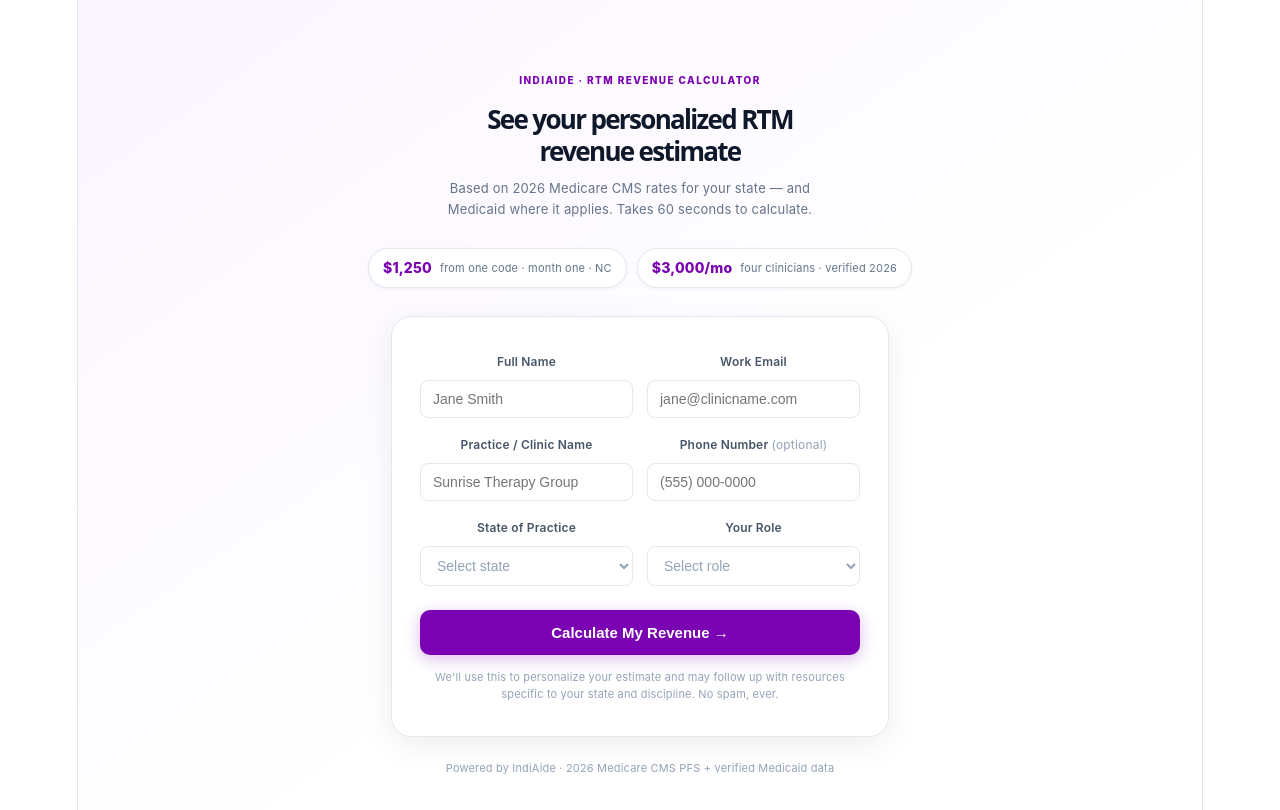
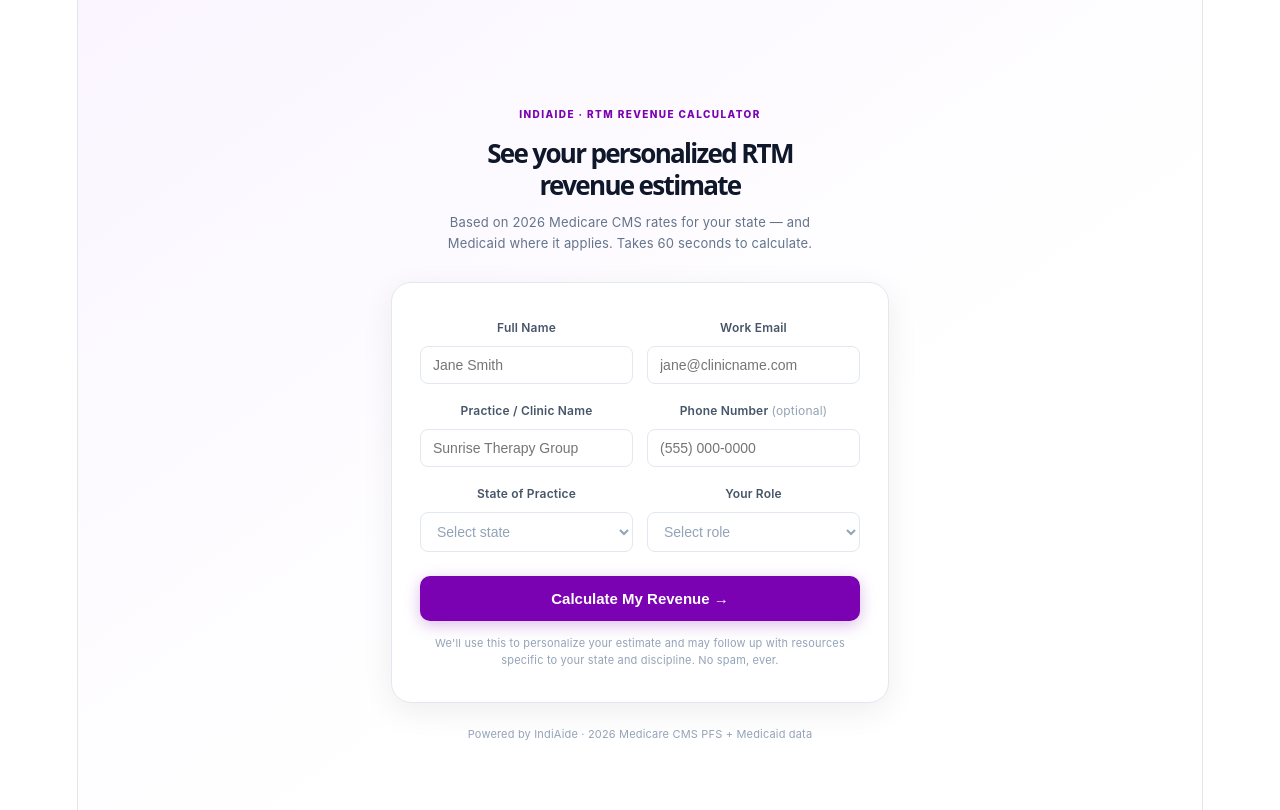
Before and after one commit to lorenzindiaide/indiaide-calculator, a React (Vite) app: page / in a window 1280 px wide. Shown: the top 810 px of the page. Built offline with nearby package versions, Linux system fonts and the light colour scheme.

Commit message:
UI revisions

```diff
--- a/src/App.jsx
+++ b/src/App.jsx
@@ -4,7 +4,7 @@ import { useState, useMemo } from "react";
 // Replace LEAD_WEBHOOK_URL with your Zapier / Make.com / HubSpot webhook endpoint.
 // Replace BOOKING_URL with your Calendly or Microsoft Bookings link.
 const LEAD_WEBHOOK_URL = "https://script.google.com/macros/s/AKfycbwcb3ONLg6Gr356ilKKnkBgwhNdKNmrKqEH7nsawHZQTJOX6hGXM4xctmXsjyGW12-X/exec";
-const BOOKING_URL      = "https://calendly.com/indiaide";
+const BOOKING_URL      = "https://calendly.com/indiaide-scheduling/30min";
 
 // ─── Brand ────────────────────────────────────────────────────────────────────
 const BRAND       = "#7a02b2";
@@ -98,8 +98,8 @@ const DEVICE_BILL_PCT    = 0.50;
 const CLINICIAN_BILL_PCT = 0.50;
 
 const ADOPTION = [
-  { key:"low",  pct:0.50, label:"50%", desc:"Conservative" },
-  { key:"mid",  pct:0.62, label:"62%", desc:"Expected" },
+  { key:"low",  pct:0.25, label:"25%", desc:"Conservative" },
+  { key:"mid",  pct:0.50, label:"50%", desc:"Expected" },
   { key:"high", pct:0.75, label:"75%", desc:"Optimistic" },
 ];
 
@@ -259,7 +259,7 @@ function GateScreen({ onSubmit }) {
     width:"100%", padding:"10px 12px", boxSizing:"border-box",
     border:`1.5px solid ${errors[field] ? "#EF4444" : "#E2E8F0"}`,
     borderRadius:8, fontSize:14, color:"#0F172A", background:"#fff",
-    outline:"none",
+    outline:"none", colorScheme:"light",
   });
 
   function validate() {
@@ -292,7 +292,7 @@ function GateScreen({ onSubmit }) {
   );
 
   return (
-    <div style={{fontFamily:"'Inter',sans-serif",minHeight:"100vh",background:`linear-gradient(145deg, ${BRAND_BG} 0%, #fff 60%)`,display:"flex",flexDirection:"column",alignItems:"center",justifyContent:"center",padding:"24px 20px"}}>
+    <div style={{fontFamily:"'Inter',sans-serif",minHeight:"100vh",background:`linear-gradient(145deg, ${BRAND_BG} 0%, #fff 60%)`,display:"flex",flexDirection:"column",alignItems:"center",justifyContent:"center",padding:"24px 20px",colorScheme:"light"}}>
 
       {/* Brand */}
       <div style={{textAlign:"center",marginBottom:28}}>
@@ -306,19 +306,6 @@ function GateScreen({ onSubmit }) {
           Based on 2026 Medicare CMS rates for your state — and Medicaid where it applies.
           Takes 60 seconds to calculate.
         </p>
-      </div>
-
-      {/* Social proof pills */}
-      <div style={{display:"flex",gap:10,marginBottom:28,flexWrap:"wrap",justifyContent:"center"}}>
-        {[
-          { n:"$1,250", t:"from one code · month one · NC" },
-          { n:"$3,000/mo", t:"four clinicians · verified 2026" },
-        ].map(p => (
-          <div key={p.n} style={{background:"#fff",border:"1px solid #E2E8F0",borderRadius:999,padding:"6px 14px",display:"flex",alignItems:"center",gap:8,boxShadow:"0 1px 4px rgba(0,0,0,0.05)"}}>
-            <span style={{fontSize:14,fontWeight:800,color:BRAND}}>{p.n}</span>
-            <span style={{fontSize:11,color:"#64748B"}}>{p.t}</span>
-          </div>
-        ))}
       </div>
 
       {/* Form card */}
@@ -395,7 +382,7 @@ function GateScreen({ onSubmit }) {
       </div>
 
       <div style={{marginTop:18,fontSize:11,color:"#94A3B8"}}>
-        Powered by IndiAide · 2026 Medicare CMS PFS + verified Medicaid data
+        Powered by IndiAide · 2026 Medicare CMS PFS + Medicaid data
       </div>
     </div>
   );
@@ -549,7 +536,7 @@ export default function ROICalculator() {
   }
 
   return (
-    <div style={{fontFamily:"'Inter',sans-serif",maxWidth:680,margin:"0 auto",padding:"16px 20px",background:"#F8FAFC",minHeight:"100vh"}}>
+    <div style={{fontFamily:"'Inter',sans-serif",maxWidth:680,margin:"0 auto",padding:"16px 20px",background:"#F8FAFC",minHeight:"100vh",colorScheme:"light"}}>
 
       {/* ── Header ────────────────────────────────────────────────────────── */}
       <div style={{textAlign:"center",padding:"20px 0 24px"}}>
@@ -561,7 +548,7 @@ export default function ROICalculator() {
         </h1>
         <p style={{margin:"8px 0 0",fontSize:13,color:"#64748B",lineHeight:1.6,maxWidth:520,marginLeft:"auto",marginRight:"auto"}}>
           For <strong>{lead.practice}</strong> · {lead.role}
-          {" "}· Based on 2026 Medicare CMS rates{dual ? " + verified Medicaid" : ""} for {s.name}.
+          {" "}· Based on 2026 Medicare CMS rates{dual ? " + Medicaid" : ""} for {s.name}.
         </p>
         {dual && (
           <div style={{display:"inline-flex",alignItems:"center",gap:6,marginTop:10,background:GREEN_LIGHT,border:"1px solid #D1FAE5",borderRadius:999,padding:"4px 12px"}}>
@@ -580,7 +567,7 @@ export default function ROICalculator() {
             </label>
             <input type="number" min={0} max={999999} value={mcCount}
               onChange={e => setMcCount(Math.max(0,Math.min(999999,parseInt(e.target.value)||0)))}
-              style={{width:"100%",padding:"10px 12px",border:`1.5px solid ${BLUE}44`,borderRadius:8,fontSize:16,fontWeight:700,color:"#0F172A",boxSizing:"border-box"}}
+              style={{width:"100%",padding:"10px 12px",border:`1.5px solid ${BLUE}44`,borderRadius:8,fontSize:16,fontWeight:700,color:"#0F172A",boxSizing:"border-box",background:"#fff",colorScheme:"light"}}
             />
             <div style={{fontSize:11,color:"#94A3B8",marginTop:4}}>Active Medicare caseload</div>
           </div>
@@ -591,7 +578,7 @@ export default function ROICalculator() {
             </label>
             <input type="number" min={0} max={999999} value={mdCount}
               onChange={e => setMdCount(Math.max(0,Math.min(999999,parseInt(e.target.value)||0)))}
-              style={{width:"100%",padding:"10px 12px",border:`1.5px solid ${dual?GREEN+"44":"#E2E8F0"}`,borderRadius:8,fontSize:16,fontWeight:700,color:dual?"#0F172A":"#94A3B8",boxSizing:"border-box",background:dual?"#fff":"#F8FAFC"}}
+              style={{width:"100%",padding:"10px 12px",border:`1.5px solid ${dual?GREEN+"44":"#E2E8F0"}`,borderRadius:8,fontSize:16,fontWeight:700,color:dual?"#0F172A":"#94A3B8",boxSizing:"border-box",background:dual?"#fff":"#F8FAFC",colorScheme:"light"}}
             />
             <div style={{fontSize:11,color:"#94A3B8",marginTop:4}}>
               {dual ? "Active Medicaid caseload" : `Medicaid RTM not reimbursed in ${s.name}`}
@@ -603,7 +590,7 @@ export default function ROICalculator() {
               State of Practice
             </label>
             <select value={stateCode} onChange={e => setStateCode(e.target.value)}
-              style={{width:"100%",padding:"10px 12px",border:"1.5px solid #E2E8F0",borderRadius:8,fontSize:13,color:"#0F172A",boxSizing:"border-box",background:"#fff"}}
+              style={{width:"100%",padding:"10px 12px",border:"1.5px solid #E2E8F0",borderRadius:8,fontSize:13,color:"#0F172A",boxSizing:"border-box",background:"#fff",colorScheme:"light"}}
             >
               <optgroup label="✅ Medicare + Medicaid RTM (19 states)">
                 {DUAL_LIST.map(([c,n]) => <option key={c} value={c}>{n}</option>)}
@@ -614,7 +601,7 @@ export default function ROICalculator() {
             </select>
             <div style={{fontSize:10,color:"#94A3B8",marginTop:4}}>
               {dual
-                ? <span style={{color:GREEN,fontWeight:600}}>✅ Both Medicare &amp; Medicaid verified · Q2 2026</span>
+                ? <span style={{color:GREEN,fontWeight:600}}>✅ Both Medicare &amp; Medicaid reimburse RTM in {s.name} · Q2 2026</span>
                 : "Medicare RTM · 2026 CMS PFS rates"
               }
             </div>
@@ -626,7 +613,7 @@ export default function ROICalculator() {
             <Toggle options={ADOPTION} value={adoptionKey} onChange={setAdoptionKey} />
             <div style={{fontSize:11,color:"#94A3B8",marginTop:5}}>
               % of caseload enrolled &amp; active →{" "}
-              <strong style={{color:BRAND}}>{fmtN(C.totalActive)} active{dual ? ` (MC ${fmtN(C.mcActive)} + MD ${fmtN(C.mdActive)})` : ""}</strong>
+              <strong style={{color:BRAND}}>{fmtN(C.totalActive)} active{dual ? ` (Medicare ${fmtN(C.mcActive)} + Medicaid ${fmtN(C.mdActive)})` : ""}</strong>
             </div>
           </div>
           <div>
@@ -646,12 +633,6 @@ export default function ROICalculator() {
         <KpiCard label={dual?"Combined Annual":"Annual Revenue"}   value={fmtK(C.combAnnual)} sub="recurring" color={BRAND} inverted />
         <KpiCard label="Net Monthly"  value={fmt(C.netMonthly)} sub={`$${C.indiRate}/pt · ${C.indiLabel} tier`} color={GREEN} />
         <KpiCard label="ROI"          value={`${C.roi}%`}       sub="return on platform" color={AMBER} />
-      </div>
-
-      {/* ── Social Proof ──────────────────────────────────────────────────── */}
-      <div style={{display:"grid",gridTemplateColumns:"1fr 1fr",gap:10,marginBottom:16}}>
-        <QuoteCard figure="$1,250" text="from one RTM code in their first month of billing" source="Owner, pediatric practice, NC" />
-        <QuoteCard figure="$3,000/mo" text="consistently, from four clinicians using the platform" source="IndiAide clinic, verified 2026" />
       </div>
 
       {/* ── Year 1 Setup Banner ───────────────────────────────────────────── */}
@@ -676,7 +657,7 @@ export default function ROICalculator() {
           <div style={{fontSize:12,fontWeight:700,color:SLATE,textTransform:"uppercase",letterSpacing:"0.06em"}}>Monthly Revenue Breakdown</div>
           <div style={{fontSize:12,color:"#94A3B8",marginTop:4}}>
             {dual
-              ? `${ADOPTION.find(a=>a.key===adoptionKey).label} adoption · MC ${fmtN(C.mcActive)} + MD ${fmtN(C.mdActive)} active patients · ${s.name} 2026`
+              ? `${ADOPTION.find(a=>a.key===adoptionKey).label} adoption · Medicare ${fmtN(C.mcActive)} + Medicaid ${fmtN(C.mdActive)} active patients · ${s.name} 2026`
               : `${ADOPTION.find(a=>a.key===adoptionKey).label} adoption · ${fmtN(C.mcActive)} active patients · ${s.name} Medicare 2026`
             }
           </div>
@@ -779,7 +760,7 @@ export default function ROICalculator() {
           <div>
             <div style={{fontSize:12,fontWeight:700,color:SLATE,textTransform:"uppercase",letterSpacing:"0.06em"}}>Clinician Time Comparison</div>
             <div style={{fontSize:12,color:"#94A3B8",marginTop:3}}>
-              {ADOPTION.find(a=>a.key===adoptionKey).label} adoption · {fmtN(C.totalActive)} active patients · {s.name}
+            {ADOPTION.find(a=>a.key===adoptionKey).label} adoption · {fmtN(C.totalActive)} active patients · {s.name}
             </div>
           </div>
           <div style={{fontSize:11,color:"#94A3B8"}}>Click a row to update ↑</div>
@@ -844,7 +825,7 @@ export default function ROICalculator() {
           {fmtK(C.combAnnual)}/year{dual ? " across both payers" : ""} — from work you're already doing.
         </div>
         <div style={{fontSize:13,opacity:0.82,lineHeight:1.65,marginBottom:20,maxWidth:500}}>
-          IndiAide tracks everything {dual ? "Medicare and Medicaid need" : "Medicare needs"} to see for RTM billing — active days, clinician time, patient communication — automatically, from the platform your patients are already using at home.
+          IndiAide tracks everything {dual ? "Medicare and Medicaid need" : "Medicare needs"} to see for RTM billing — active days, clinician time, patient communication — automatically.
         </div>
         <div style={{borderLeft:"3px solid rgba(255,255,255,0.4)",paddingLeft:16,marginBottom:24}}>
           <div style={{fontSize:14,fontStyle:"italic",opacity:0.9,lineHeight:1.5}}>
@@ -866,7 +847,7 @@ export default function ROICalculator() {
       {/* ── Disclaimer ────────────────────────────────────────────────────── */}
       <p style={{textAlign:"center",fontSize:10,color:"#94A3B8",marginTop:14,lineHeight:1.75,maxWidth:680}}>
         Medicare estimates use 2026 CMS Physician Fee Schedule NonFac rates for {s.name}.
-        {dual && ` Medicaid estimates use Q2 2026 verified ${s.name} state fee schedule rates.`}
+        {dual && ` Medicaid estimates use Q2 2026 ${s.name} state fee schedule rates.`}
         {" "}Device supply assumes 98977 (musculoskeletal, 16–30 active days), billable for approximately 50% of active patients per month.
         Clinician time assumes approximately 50% of active patients billed monthly, requiring documented management time plus at least one interactive communication.
         {dual && s.m79===null && ` ${s.name} Medicaid does not separately reimburse 98979 (10-min tier); 98980 and 98981 remain billable.`}
```
